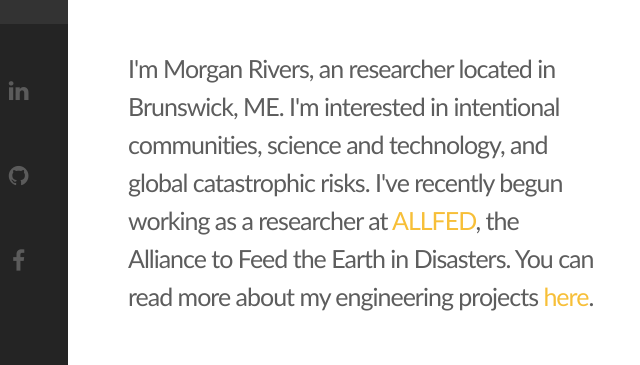
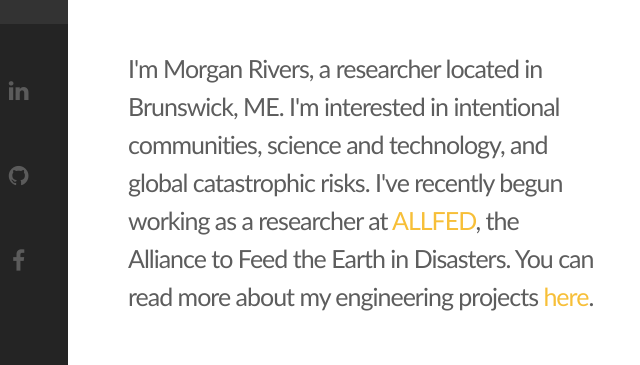
Before and after one commit to morganrivers/morganrivers.github.io, a plain HTML site: page index.html in a window 1280 px wide. Shown: the part 176-541 px from the top of the page, 32-672 px from the left. Drawn offline with Linux system fonts and the light colour scheme; a web font is replaced by a local one.

Commit message:
changed text

```diff
--- a/index.html
+++ b/index.html
@@ -106,7 +106,7 @@
                             <div class="content-1170 center-relative">
                                 <h1 class="entry-title">Welcome.</h1>
                                 <div class="excerpt">
-                                    I'm Morgan Rivers, an researcher located in Brunswick, ME. I'm interested in intentional communities, science and technology, and global catastrophic risks. I've recently begun working as a researcher at <a href="https://allfed.info/papers/" >ALLFED</a>, the Alliance to Feed the Earth in Disasters. You can read more about my engineering projects <a href="Portfolio.pdf" >here</a>.
+                                    I'm Morgan Rivers, a researcher located in Brunswick, ME. I'm interested in intentional communities, science and technology, and global catastrophic risks. I've recently begun working as a researcher at <a href="https://allfed.info/papers/" >ALLFED</a>, the Alliance to Feed the Earth in Disasters. You can read more about my engineering projects <a href="Portfolio.pdf" >here</a>.
                                 </div>
                                 <div class="clear"></div>
                                 <br>
```
